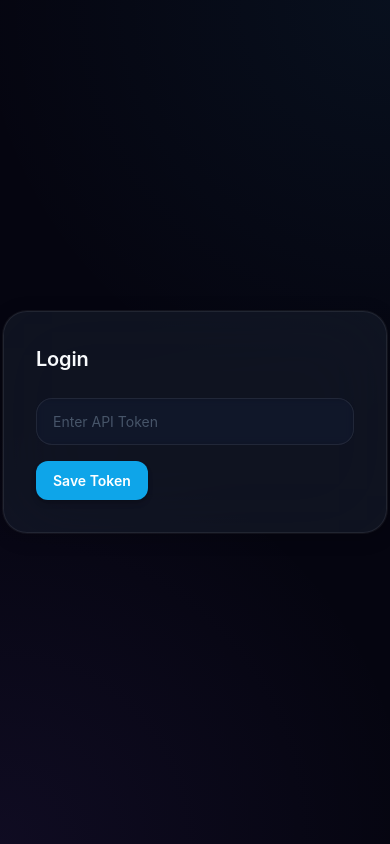
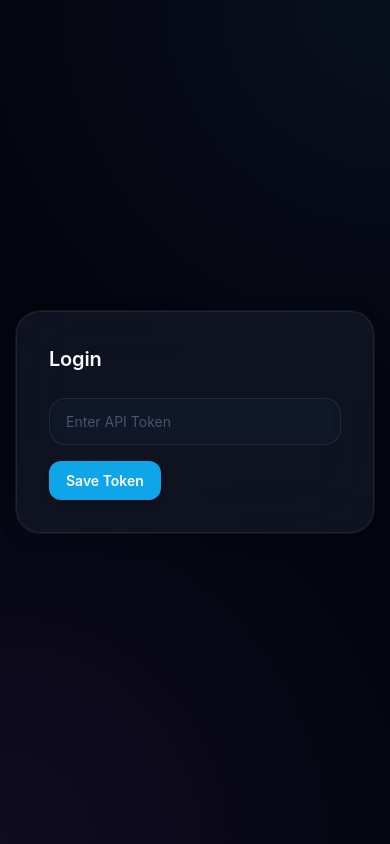
Before and after one commit to mikewong23571/auto-email, a React (Vite) app in the folder web/: page / in a window 390 px wide. Built offline with nearby package versions, Linux system fonts and the light colour scheme.

Commit message:
fix: constrain web content width

```diff
--- a/web/src/styles/design-tokens.css
+++ b/web/src/styles/design-tokens.css
@@ -103,6 +103,15 @@
   --space-16: 4rem;
   /* 64px */
 
+  /* === Layout === */
+  /*
+    Reasonable default content width for large monitors.
+    80rem = 1280px, common “screen-xl” container width.
+  */
+  --container-max: 80rem;
+  /* Fluid horizontal padding that scales with viewport size. */
+  --container-pad: clamp(1rem, 3vw, 2rem);
+
   /* === Border Radius - More rounded for modern feel === */
   --radius-sm: 0.5rem;
   /* 8px */
```
